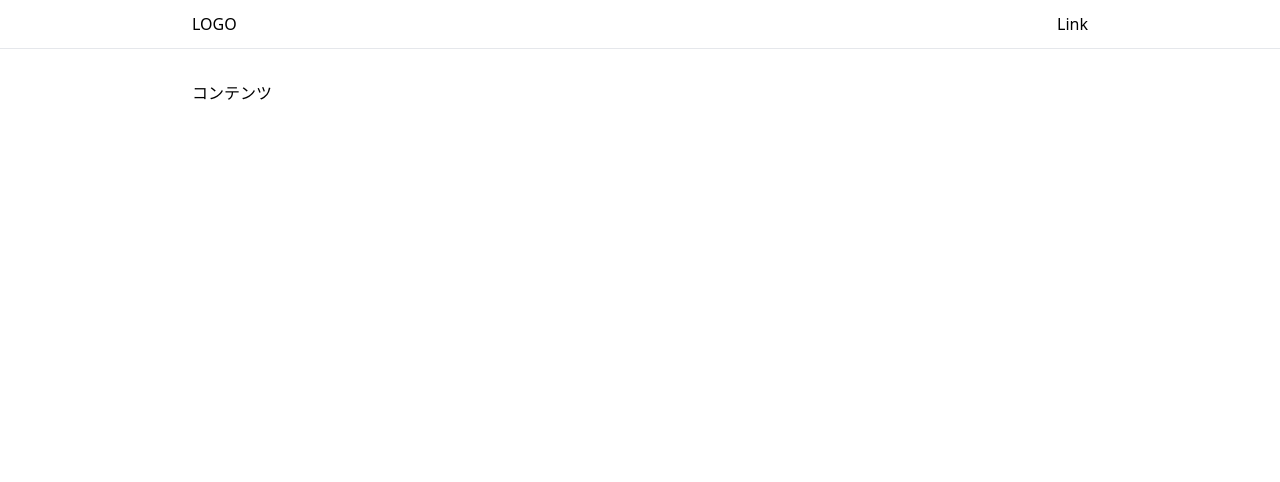
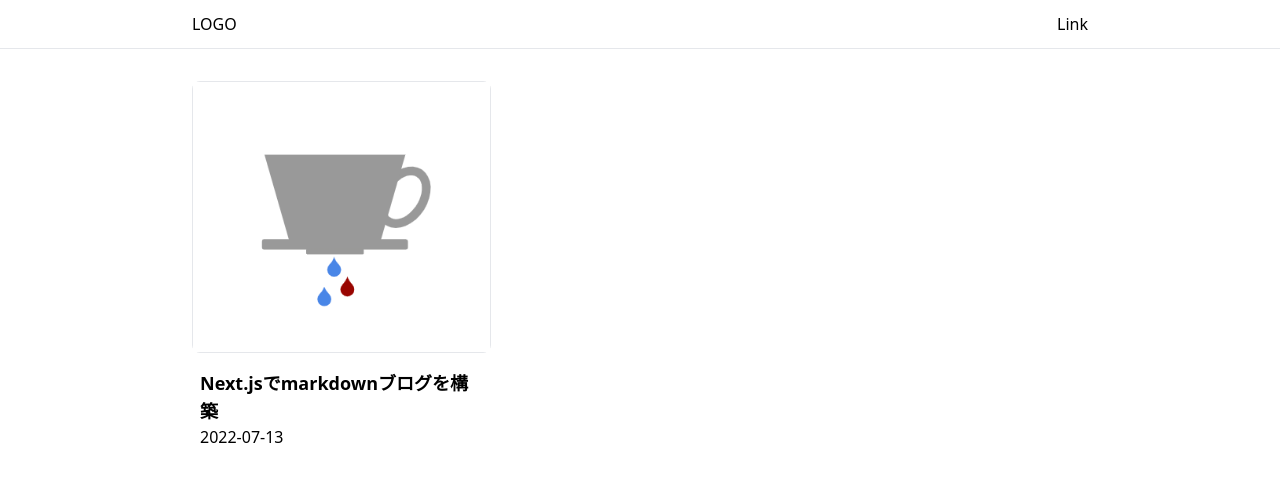
Before and after one commit to diagonal-m/tech_tokidoki_coffee, a Next.js app: page / in a window 1280 px wide. Shown: the top 482 px of the page. Built offline with nearby package versions, Linux system fonts and the light colour scheme.

Commit message:
記事一覧ページの作成

```diff
--- /dev/null
+++ b/components/PostCard.tsx
@@ -0,0 +1,29 @@
+import Image from 'next/image';
+
+import Link from 'next/link';
+
+// TODO: 型の設定
+type PostCardProps = {
+  post: any
+}
+
+const PostCard = ({ post }: PostCardProps) => {
+  return (
+    <Link href={`/posts/${post.slug}`}>
+        <div className="border rounded-lg">
+          <Image
+            src={`/${post.frontMatter.image}`}
+            width={1200}
+            height={700}
+            alt={post.frontMatter.title}
+          />
+        </div>
+        <div className="px-2 py-4">
+          <h1 className="font-bold text-lg">{post.frontMatter.title}</h1>
+          <span>{post.frontMatter.date}</span>
+        </div>
+    </Link>
+  );
+};
+
+export default PostCard;
--- a/package.json
+++ b/package.json
@@ -15,6 +15,7 @@
     "autoprefixer": "10.4.14",
     "eslint": "8.43.0",
     "eslint-config-next": "13.4.6",
+    "gray-matter": "^4.0.3",
     "next": "13.4.6",
     "postcss": "8.4.24",
     "react": "18.2.0",
--- a/pages/index.tsx
+++ b/pages/index.tsx
@@ -1,3 +1,40 @@
-export default function Home() {
-  return <div className="my-8">コンテンツ</div>;
+import fs from 'fs';
+import matter from 'gray-matter';
+
+import PostCard from '../components/PostCard';
+
+// TODO: 型指定する
+type PostsProps = {
+  posts: any
 }
+
+export const getStaticProps = () => {
+  const files = fs.readdirSync('posts');
+  const posts = files.map((fileName) => {
+    const slug = fileName.replace(/\.md$/, '');
+    const fileContent = fs.readFileSync(`posts/${fileName}`, 'utf-8');
+    const { data } = matter(fileContent);
+    return {
+      frontMatter: data,
+      slug,
+    };
+  });
+
+  return {
+    props: {
+      posts,
+    },
+  };
+};
+
+export default function Home({ posts }: PostsProps) {
+  return (
+    <div className="my-8">
+      <div className="grid grid-cols-3">
+        {posts.map((post: post) => (
+          <PostCard key={post.slug} post={post} />
+        ))}
+      </div>
+    </div>
+  );
+}
--- /dev/null
+++ b/posts/next-js-markdown-blog.md
@@ -0,0 +1,14 @@
+---
+title: "Next.jsでmarkdownブログを構築"
+date: "2022-07-13"
+description: "Next.jsでmarkdownファイルを利用したブログの構築手順を解説しています。"
+image: nextjs.png
+---
+
+Next.js を使って Markdown のブログサイトの構築を一から行なっていきます。
+
+## Next.js の準備
+
+### プロジェクトの作成
+
+npx create-next-app コマンドを利用して Next.js プロジェクトの作成を行います。
```
Also changed, not shown: public/nextjs.png (added), 1 other file (tests, documents, lock files or other folders).
